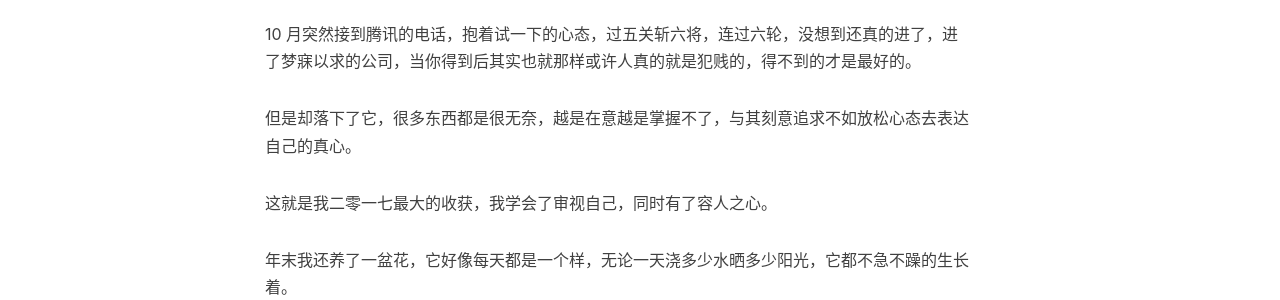
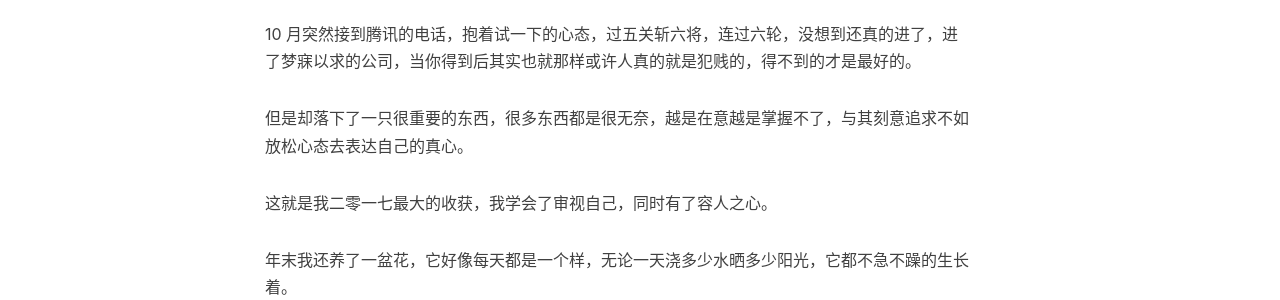
Before and after one commit to chenmingbiao/chenmingbiao.github.io, a Jekyll site: the page built from _posts/2018-02-09-the-summery-of-2017.markdown, in a window 1280 px wide. Shown: the part 1205-1505 px from the top of the page. Built offline with Jekyll 4.4.1, drawn with Linux system fonts in a browser that asks for light colours; nearby versions of some CDN libraries; comment, search, counter and statistics services are not loaded.

```diff
--- a/_posts/2018-02-09-the-summery-of-2017.markdown
+++ b/_posts/2018-02-09-the-summery-of-2017.markdown
@@ -33,7 +33,7 @@ tags:
 
 10 月突然接到腾讯的电话，抱着试一下的心态，过五关斩六将，连过六轮，没想到还真的进了，进了梦寐以求的公司，当你得到后其实也就那样或许人真的就是犯贱的，得不到的才是最好的。
 
-但是却落下了它，很多东西都是很无奈，越是在意越是掌握不了，与其刻意追求不如放松心态去表达自己的真心。
+但是却落下了一只很重要的东西，很多东西都是很无奈，越是在意越是掌握不了，与其刻意追求不如放松心态去表达自己的真心。
 
 这就是我二零一七最大的收获，我学会了审视自己，同时有了容人之心。
 
```
